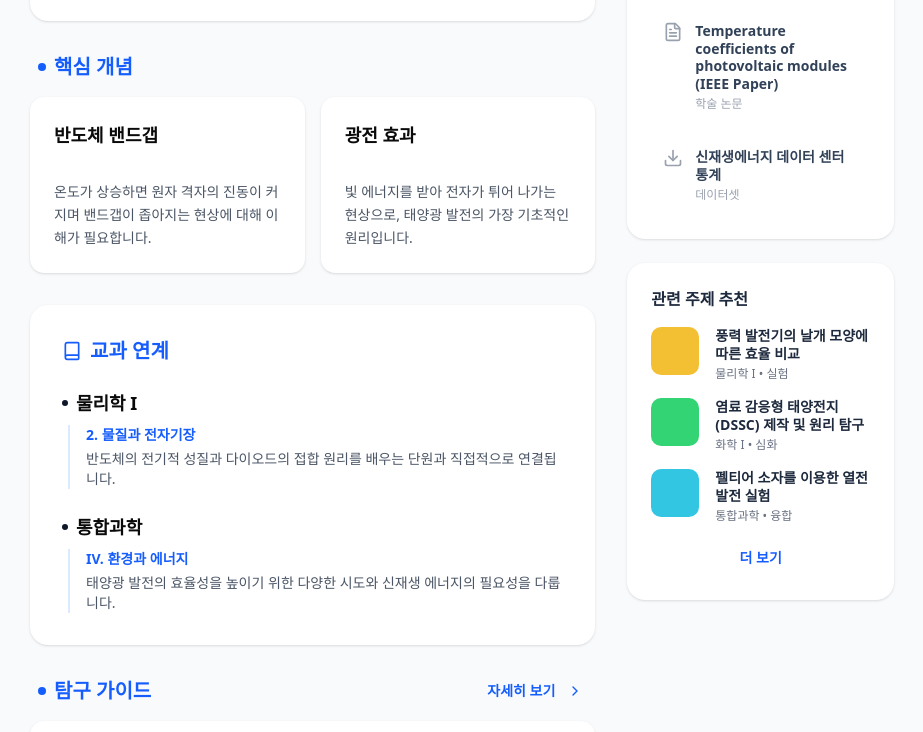
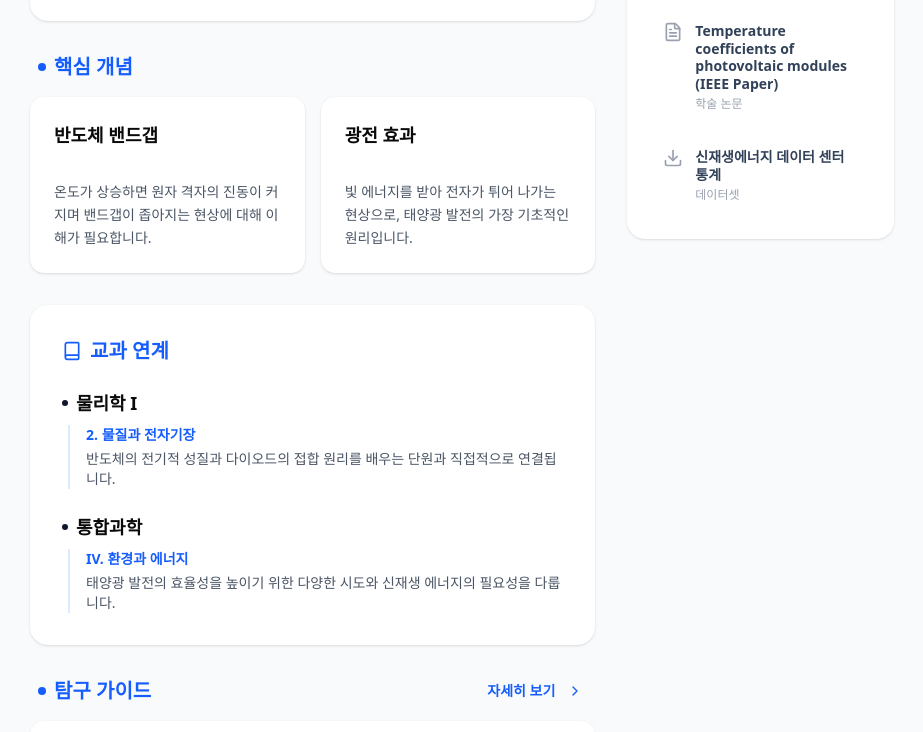
Before and after one commit to CodeBlue0/research-mate, a Next.js app: page /report/1 in a window 1280 px wide. Shown: the part 635-1367 px from the top of the page, without its empty margins (178-1101 px from the left). Built offline with nearby package versions, Linux system fonts and the light colour scheme.

Commit message:
feat: improve report page display

```diff
--- a/src/app/report/[id]/page.tsx
+++ b/src/app/report/[id]/page.tsx
@@ -178,27 +178,7 @@ export default function ReportPage() {
                         </div>
 
                         {/* Recommendations */}
-                        <div className="bg-white rounded-2xl p-6 shadow-sm">
-                            <h3 className="font-bold text-slate-800 mb-4">관련 주제 추천</h3>
-                            <div className="space-y-4">
-                                {[
-                                    { title: '풍력 발전기의 날개 모양에 따른 효율 비교', tag: '물리학 I • 실험', color: 'bg-yellow-500' },
-                                    { title: '염료 감응형 태양전지(DSSC) 제작 및 원리 탐구', tag: '화학 I • 심화', color: 'bg-green-500' },
-                                    { title: '펠티어 소자를 이용한 열전 발전 실험', tag: '통합과학 • 융합', color: 'bg-cyan-500' },
-                                ].map((item, idx) => (
-                                    <div key={idx} className="flex gap-4 items-start group cursor-pointer">
-                                        <div className={`w-12 h-12 rounded-lg ${item.color} opacity-80 flex-shrink-0`} />
-                                        <div>
-                                            <h4 className="font-bold text-sm text-slate-800 leading-tight mb-1 group-hover:text-blue-600 transition-colors">{item.title}</h4>
-                                            <p className="text-xs text-gray-500">{item.tag}</p>
-                                        </div>
-                                    </div>
-                                ))}
-                            </div>
-                            <Button variant="ghost" className="w-full mt-4 text-blue-600 text-sm font-bold hover:bg-blue-50 hover:text-blue-700">
-                                더 보기
-                            </Button>
-                        </div>
+
                     </div>
                 </div>
             </div>
```
